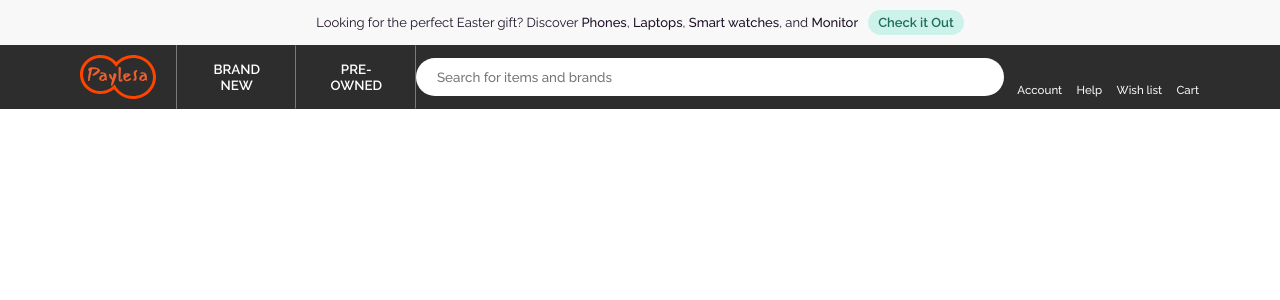
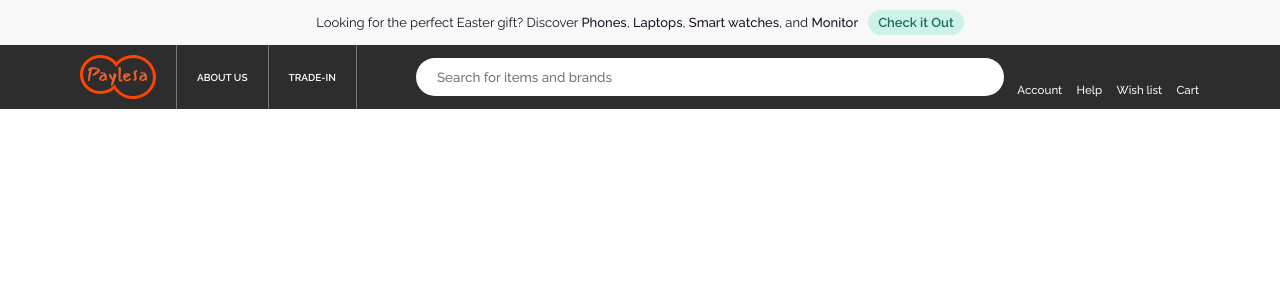
Before and after one commit to fsbtechconsulting247/paylesa-fe, a React (Create React App) app: page / in a window 1280 px wide. Shown: the top 300 px of the page. Built offline with nearby package versions, Linux system fonts and the light colour scheme; some icons are missing.

Commit message:
header main bar modifications

```diff
--- a/src/components/ui/header/Header.tsx
+++ b/src/components/ui/header/Header.tsx
@@ -14,39 +14,41 @@ const Header = () => {
       </div>
       <nav className="header-mainNav">
         <div className="header-mainNav__inner">
-          <div>
-            <Link to={"/"} className="header-logo">
+          <div className="header-mainNav__innerBlockOne">
+            <Link to={"/"} className="header-logo header-mainNav__home">
               <img src={brandLogo} alt="Brand Logo" />
             </Link>
-            <button type="button">Brand new</button>
-            <button type="button">Pre-owned</button>
+            <Link to="#" className="header-mainNav__innerBlockOne__link">About us</Link>
+            <Link to="#" className="header-mainNav__innerBlockOne__link">Trade-in</Link>
           </div>
-          <div>
+          <div className="header-mainNav__innerBlockTwo">
             <div className="header-inputBar">
               <input type="text" placeholder="Search for items and brands"/>
-              <Icon icon="iconoir:search" />
+              <Icon icon="bx:search-alt-2" />
             </div>
             <div className="accountButton__block">
-              <button type="button" className="headerMain__item">
+              <button type="button" className="header-mainNav__innerBlockTwo__button">
                 <Icon icon="fa6-regular:user" />
                 <span>Account</span>
               </button>
             </div>
-            <Link to={"/#"} className="headerMain__item">
+            <Link to={"/#"} className="header-mainNav__innerBlockTwo__link">
             <Icon icon="tdesign:chat-bubble-help" />
               <span>Help</span>
             </Link>
-            <Link to={"/#"} className="headerMain__item">
+            <Link to={"/#"} className="header-mainNav__innerBlockTwo__link">
             <Icon icon="heroicons-outline:heart" />
               <span>Wish list</span>
             </Link>
-            <Link to={"/#"} className="headerMain__item">
+            <Link to={"/#"} className="header-mainNav__innerBlockTwo__link">
               <Icon icon="ri:shopping-cart-line" />
               <span>Cart</span>
             </Link>
           </div>
         </div>
       </nav>
+      <nav className="header-bottomNav">
+      </nav>
     </header>
   )
 }
--- a/src/components/ui/header/header.scss
+++ b/src/components/ui/header/header.scss
@@ -36,17 +36,40 @@
     display: flex;
     padding: 0 8rem;
 
-    &>div:first-child {
-        flex: 30%;
 }
 
-    &>div:last-child {
+
+.header-mainNav__innerBlockTwo {
     flex: 70%;
     display: flex;
     align-items: center;
     justify-content: space-between;
+}
 
-        &>.header-inputBar{
+.header-mainNav__innerBlockOne {
+    display: flex;
+    flex: 30%;
+
+    &__link
+        {
+            background-color: transparent;
+                text-transform: uppercase;
+                font-weight: 600;
+                color: #fff;
+                display: flex;
+                align-items: center;
+                justify-content: center;
+                padding: 0 2rem;
+                border-right: 0.8px solid #ffffff5e;
+                transition: background-color 250ms ease-in;
+
+                &:hover{
+                    background-color: colr.$black-var-2;
+                }
+        }
+}
+
+.header-inputBar{
     flex-basis: 75%;
     max-width: 75%;
     display: flex;
@@ -69,26 +92,7 @@
         font-size: 2.5rem;
     }
 }
-    }
-}
 
-.header-mainNav__inner>div:first-child {
-    display: flex;
-
-    &>button {
-        background-color: transparent;
-        text-transform: uppercase;
-        font-weight: 600;
-        color: #fff;
-        display: flex;
-        align-items: center;
-        justify-content: center;
-        padding: 0 2rem;
-        border: 1px solid transparent;
-        border-right: 0.8px solid #ffffff5e;
-    }
-
-}
 
 .header-logo {
     display: flex;
@@ -105,7 +109,8 @@
     flex-direction: column;
 }
 
-.headerMain__item{
+.header-mainNav__innerBlockTwo__link,
+.header-mainNav__innerBlockTwo__button{
     display: flex;
         flex-direction: column;
         align-items: center;
```
Lines whose indentation alone changed are shown as unchanged.
